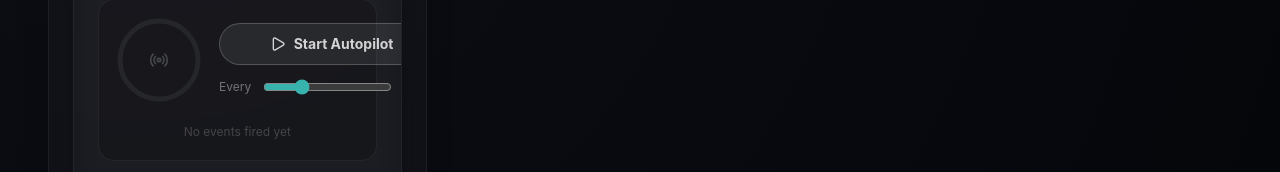
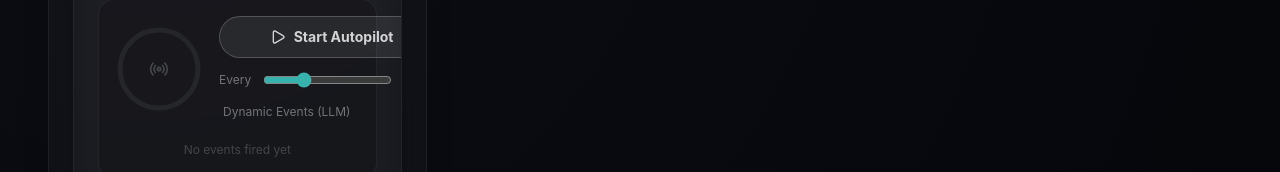
Before and after one commit to ayyushutup/HiveMIND, a React (Vite) app in the folder frontend/: page / in a window 1280 px wide. Shown: the part 2824-2996 px from the top of the page. Built offline with nearby package versions, Linux system fonts and the light colour scheme; no server answers.

Commit message:
feat(frontend): add dynamic mode toggle for autopilot

```diff
--- a/frontend/src/components/GodInput.jsx
+++ b/frontend/src/components/GodInput.jsx
@@ -66,6 +66,7 @@ export default function GodInput({ onInject, messages }) {
   const [interval, setInterval_]            = useState(60);
   const [secondsLeft, setSecondsLeft]       = useState(0);
   const [lastEvent, setLastEvent]           = useState('');
+  const [dynamic, setDynamic]               = useState(false);
   const [firePulse, setFirePulse]           = useState(false);
   const countdownRef = useRef(null);
   const nextFireAtRef = useRef(0);
@@ -78,6 +79,7 @@ export default function GodInput({ onInject, messages }) {
         setAutopilot(data.running);
         setInterval_(data.interval ?? 60);
         setLastEvent(data.last_event ?? '');
+        setDynamic(data.dynamic ?? false);
         if (data.running && data.next_fire_at) {
           nextFireAtRef.current = data.next_fire_at * 1000; // convert to ms
           const secs = Math.max(0, Math.round((data.next_fire_at * 1000 - Date.now()) / 1000));
@@ -133,11 +135,11 @@ export default function GodInput({ onInject, messages }) {
       await fetch('/api/autopilot/start', {
         method: 'POST',
         headers: { 'Content-Type': 'application/json' },
-        body: JSON.stringify({ interval_seconds: interval }),
+        body: JSON.stringify({ interval_seconds: interval, dynamic }),
       });
       setAutopilot(true);
     }
-  }, [autopilot, interval]);
+  }, [autopilot, interval, dynamic]);
 
   // Update interval on backend while running
   const handleIntervalChange = useCallback(async (newVal) => {
@@ -148,10 +150,22 @@ export default function GodInput({ onInject, messages }) {
       await fetch('/api/autopilot/start', {
         method: 'POST',
         headers: { 'Content-Type': 'application/json' },
-        body: JSON.stringify({ interval_seconds: newVal }),
+        body: JSON.stringify({ interval_seconds: newVal, dynamic }),
       });
     }
-  }, [autopilot]);
+  }, [autopilot, dynamic]);
+
+  const handleDynamicChange = useCallback(async (newVal) => {
+    setDynamic(newVal);
+    if (autopilot) {
+      await fetch('/api/autopilot/stop', { method: 'POST' });
+      await fetch('/api/autopilot/start', {
+        method: 'POST',
+        headers: { 'Content-Type': 'application/json' },
+        body: JSON.stringify({ interval_seconds: interval, dynamic: newVal }),
+      });
+    }
+  }, [autopilot, interval]);
 
   // ── Manual injection ──────────────────────────────────────────────────────
   const handleSubmit = async (e) => {
@@ -246,11 +260,12 @@ export default function GodInput({ onInject, messages }) {
             </motion.button>
 
             {/* Interval slider */}
+            <div className="flex flex-col gap-3">
               <div className="flex items-center gap-3">
                 <span className="text-white/40 text-xs whitespace-nowrap">Every</span>
                 <input
                   type="range"
-                min={15} max={180} step={5}
+                  min={10} max={180} step={5}
                   value={interval}
                   onChange={e => setInterval_(Number(e.target.value))}
                   onPointerUp={e => handleIntervalChange(Number(e.target.value))}
@@ -259,6 +274,19 @@ export default function GodInput({ onInject, messages }) {
                 <span className="font-mono font-bold text-sm w-10 text-right" style={{ color: '#38b2ac' }}>
                   {interval}s
                 </span>
+              </div>
+
+              {/* Dynamic mode toggle */}
+              <div className="flex items-center justify-between gap-3 px-1">
+                <span className="text-white/40 text-xs whitespace-nowrap">Dynamic Events (LLM)</span>
+                <button
+                  type="button"
+                  onClick={() => handleDynamicChange(!dynamic)}
+                  className={`w-9 h-5 rounded-full relative transition-colors ${dynamic ? 'bg-[#38b2ac]' : 'bg-white/10'}`}
+                >
+                  <div className={`w-3.5 h-3.5 rounded-full bg-white absolute top-[3px] transition-transform ${dynamic ? 'translate-x-[18px]' : 'translate-x-[3px]'}`} />
+                </button>
+              </div>
             </div>
           </div>
         </div>
```
Lines whose indentation alone changed are shown as unchanged.
